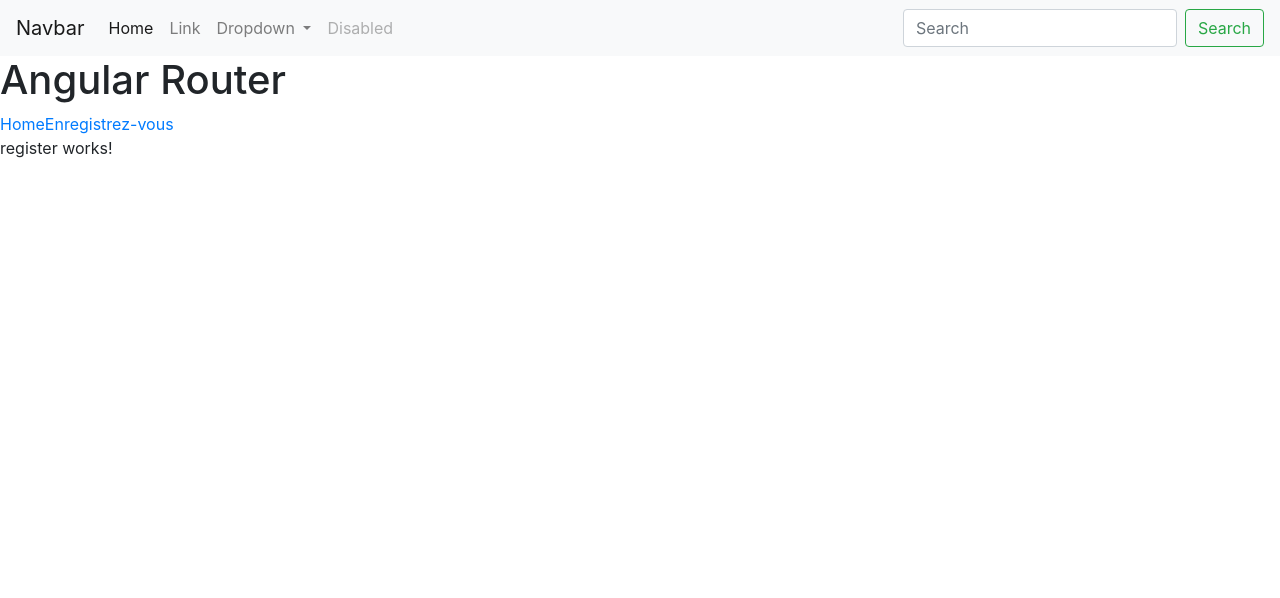
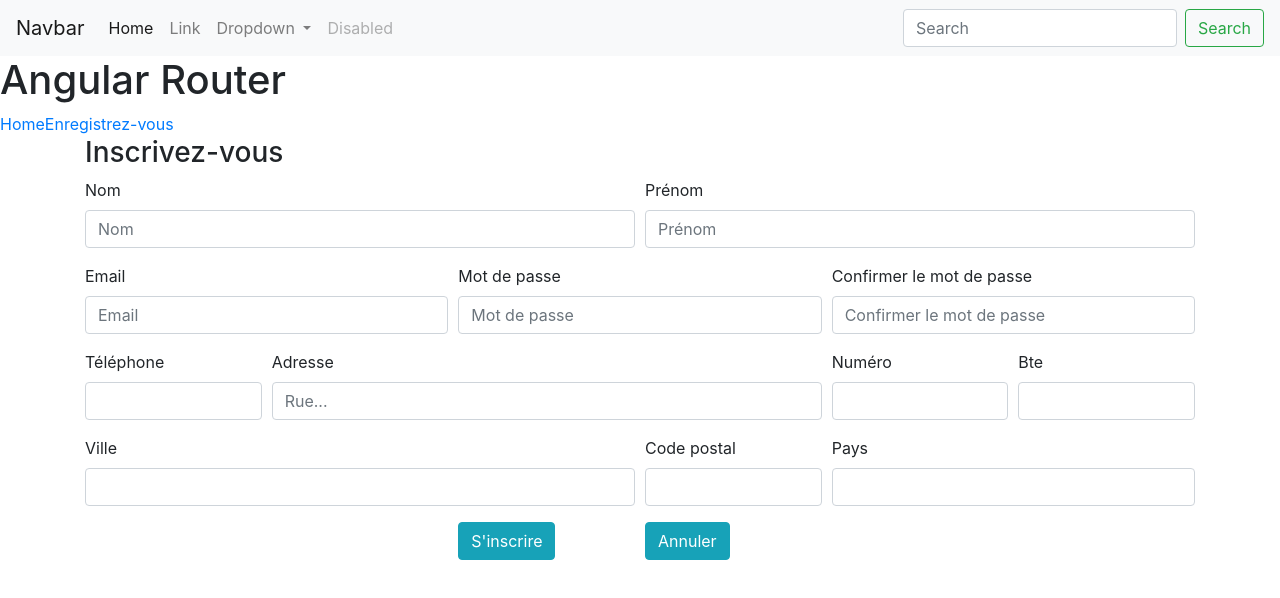
Before and after one commit to AlexTati/Home-Share, an Angular app in the folder Webapp/: page /member/register in a window 1280 px wide. Shown: the top 598 px of the page. Built offline with nearby package versions, Linux system fonts and the light colour scheme.

Commit message:
Register v1
HTML

```diff
--- a/Webapp/src/app/pages/Member/register/register.component.css
+++ b/Webapp/src/app/pages/Member/register/register.component.css
@@ -0,0 +1,3 @@
+.border-formulaire{
+
+}
--- a/Webapp/src/app/pages/Member/register/register.component.html
+++ b/Webapp/src/app/pages/Member/register/register.component.html
@@ -1 +1,69 @@
-<p>register works!</p>
+<div class="container">
+  <h3>Inscrivez-vous</h3>
+  <form class="border-formulaire">
+    <div class="form-row">
+      <div class="form-group col-md-6">
+        <label for="inputNom">Nom</label>
+        <input type="text" class="form-control" id="inputNom" placeholder="Nom">
+      </div>
+      <div class="form-group col-md-6">
+        <label for="inputPrenom">Prénom</label>
+        <input type="text" class="form-control" id="inputPrenom" placeholder="Prénom">
+      </div>
+    </div>
+    <div class="form-row">
+      <div class="form-group col-md-4">
+        <label for="inputEmail">Email</label>
+        <input type="email" class="form-control" id="inputEmail" placeholder="Email">
+      </div>
+      <div class="form-group col-md-4">
+        <label for="inputPassword1">Mot de passe</label>
+        <input type="password" class="form-control" id="inputPassword1" placeholder="Mot de passe">
+      </div>
+      <div class="form-group col-md-4">
+        <label for="inputPassword2">Confirmer le mot de passe</label>
+        <input type="password" class="form-control" id="inputPassword2" placeholder="Confirmer le mot de passe">
+      </div>
+    </div>
+    <div class="form-row">
+      <div class="form-group col-md-2">
+        <label for="inputPhone">Téléphone</label>
+        <input type="text" class="form-control" id="inputPhone">
+      </div>
+      <div class="form-group col-md-6">
+        <label for="inputAddress">Adresse</label>
+        <input type="text" class="form-control" id="inputAddress" placeholder="Rue...">
+      </div>
+      <div class="form-group col-md-2">
+        <label for="inputNumber">Numéro</label>
+        <input type="text" class="form-control" id="inputNumber">
+      </div>
+      <div class="form-group col-md-2">
+        <label for="inputBox">Bte</label>
+        <input type="text" class="form-control" id="inputBox">
+      </div>
+    </div>
+    <div class="form-row">
+      <div class="form-group col-md-6">
+        <label for="inputCity">Ville</label>
+        <input type="text" class="form-control" id="inputCity">
+      </div>
+      <div class="form-group col-md-2">
+        <label for="inputPostalCode">Code postal</label>
+        <input type="text" class="form-control" id="inputPostalCode">
+      </div>
+      <div class="form-group col-md-4">
+        <label for="inputCountry">Pays</label>
+        <input type="text" class="form-control" id="inputCountry">
+      </div>
+    </div>
+    <div class="form-row d-flex align-items-center justify-content-center">
+      <div class="form-group col-md-2">
+      <button type="submit" class="btn btn-info">S'inscrire</button>
+      </div>
+      <div class="form-group col-md-2">
+        <button type="reset" class="btn btn-info">Annuler</button>
+      </div>
+    </div>
+  </form>
+</div>
```
